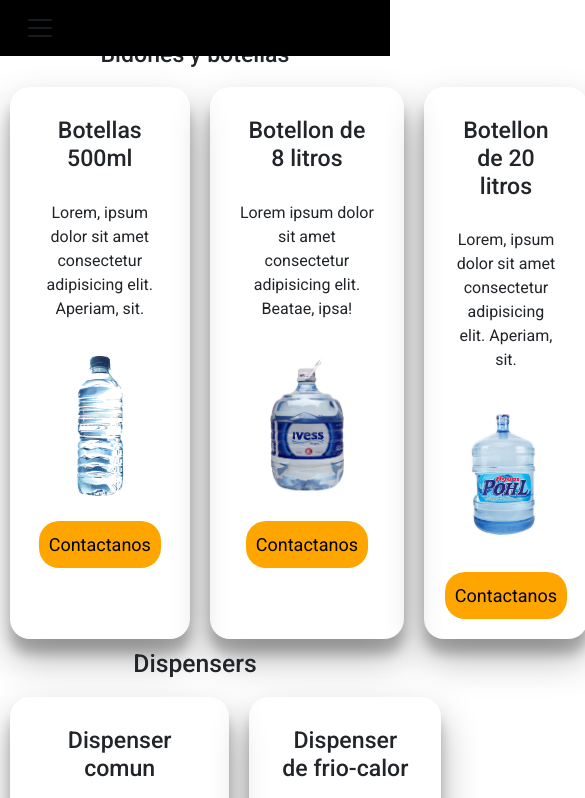
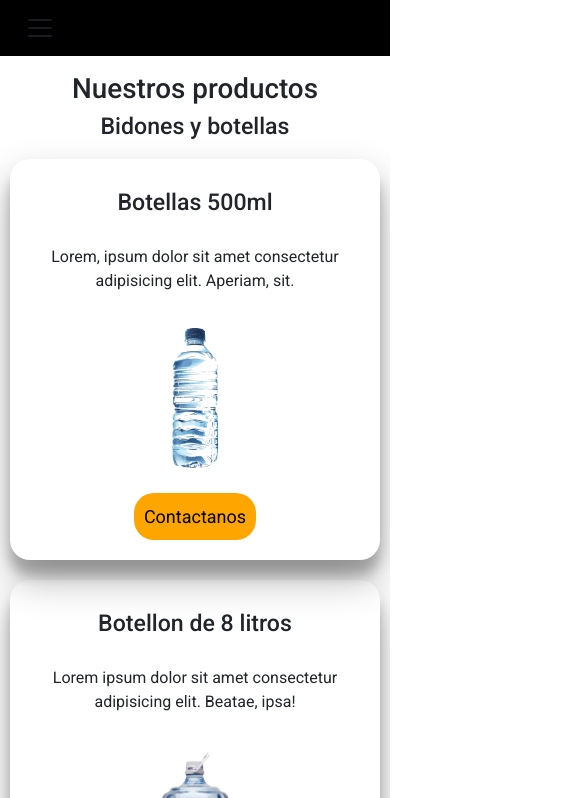
Before and after one commit to GonzaSanabria/PF-Sanabria, a plain HTML site: page pages/servicios.html in a window 390 px wide. Shown: the top 798 px of the page, 585 px wide, since content can reach past the window. Drawn offline with nearby package versions, Linux system fonts and the light colour scheme; files whose address does not match are found by name.

Commit message:
Hago cambios en el disenio responsive y arreglo errores en el codigo

```diff
--- a/pages/servicios.html
+++ b/pages/servicios.html
@@ -8,7 +8,6 @@
         integrity="sha384-T3c6CoIi6uLrA9TneNEoa7RxnatzjcDSCmG1MXxSR1GAsXEV/Dwwykc2MPK8M2HN" crossorigin="anonymous">
 
     <link rel="stylesheet" href="../styles/styles.css">
-    <link rel="shortcut icon" href="../fotitosPa/LogoAgua2.png" type="image/x-icon">
     <link
         href="https://fonts.googleapis.com/css2?family=Roboto:ital,wght@0,100;0,300;0,400;0,500;0,700;0,900;1,100;1,300;1,400;1,500;1,700;1,900&display=swap"
         rel="stylesheet">
--- a/styles/styles.css
+++ b/styles/styles.css
@@ -5,7 +5,7 @@
 }
 
 body {
-    margin: 0 ;
+    margin: 0;
 }
 
 li {
@@ -146,9 +146,27 @@ color: white;
     padding: 10px;
 }
 
-.cardContainer {
+
+/* ---------------------------------------------------------------------------------------------*/
+
+/* servicios*/
+
+.productoServicios {
+    text-align: center;
+}
+
+.productoServicios h1 {
+    margin-top: 4.5rem;
+}
+
+.productoServicios h2 {
+    margin-top: 2rem;
+}
+
+.cardContainerServicios {
     display: flex;
     justify-content: space-around;
+    flex-wrap: wrap;
 }
 
 .cardServicio {
@@ -177,18 +195,6 @@ justify-content: space-around;
 .cardServicio-imagenProducto {
     height: 140px;
     margin: 15px;
-}
-/* ---------------------------------------------------------------------------------------------*/
-
-/* servicios*/
-
-.productoServicios {
-    text-align: center;
-}
-
-.cardContainerServicios {
-    display: flex;
-    justify-content: space-around;
 }
 
 /* ---------------------------------------------------------------------------------------------*/
@@ -229,7 +235,7 @@ margin: 15px;
     border-radius: 20px;
 }
 
-.mainNosotros-texto  {
+.mainNosotros-texto {
     display: flex;
     justify-content: flex-start;
     padding: 5px;
```
Also changed, not shown: index.html (+1 -1 lines), pages/contacto.html (+0 -1 lines), pages/faq.html (+0 -1 lines), pages/nosotros.html (+1 -1 lines). Lines whose indentation alone changed are shown as unchanged.
